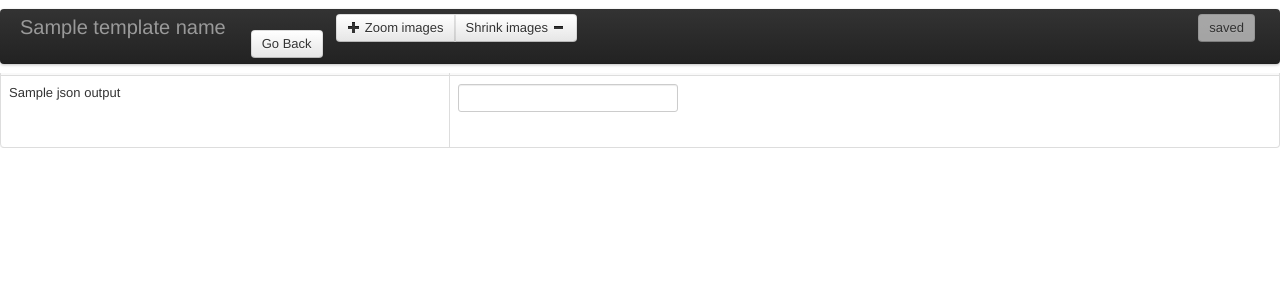
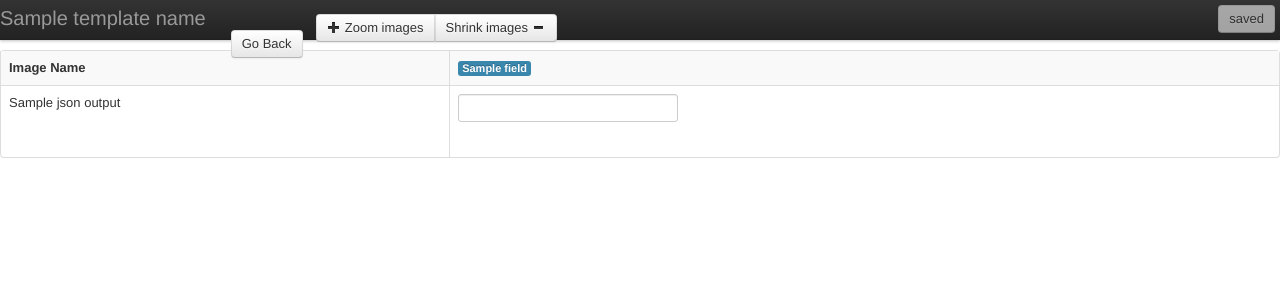
Before and after one commit to nathanathan/ODKScan_webapp, a Django app: template templates/transcribe.html in a window 1280 px wide. Shown: the top 300 px of the page. Run offline with Django 3.2, Linux system fonts and the light colour scheme; the template is opened without the code that fills it: most values are stand-ins (such as "Sample title", 1, 10 or a date in 2020); some libraries are stand-ins or nearby versions.

Commit message:
Fixing style issues

```diff
--- a/actions.py
+++ b/actions.py
@@ -116,7 +116,7 @@
     t = loader.get_template('transcribe.html')
     c = transcription_context(modeladmin, request, queryset, autofill=True, showSegs=True)
     return HttpResponse(t.render(c))
-transcribe.short_description = "Transcribe (table view)"
+transcribe.short_description = "Transcribe Selected Forms"
 
 def transcribeFormView(modeladmin, request, queryset):
     t = loader.get_template('formViewSet.html')
--- a/admin.py
+++ b/admin.py
@@ -62,7 +62,7 @@
     readonly_fields = ('processing_log',)
     actions = [actions.process_forms,
                actions.transcribe,
-               actions.transcribeFormView,
+               #actions.transcribeFormView,
                actions.finalize,
                actions.generate_csv]
 
--- a/templates/transcribe.html
+++ b/templates/transcribe.html
@@ -15,7 +15,7 @@
   <body>
   	<form action="/save_transcription/" method="post">{% csrf_token %}
 
-    <div class="navbar header">
+    <div class="navbar navbar-fixed-top">
       <div class="navbar-inner">
         <button class="btn save" type="submit">
     		Save
@@ -23,6 +23,7 @@
 
         <a class="brand" href="#">{{template_name}}</a>
 
+        <div class="nav">
             <div class="btn-toolbar">
                 <a class='btn' onclick="window.history.back();">
                     Go Back
@@ -34,7 +35,9 @@
             </div>
         </div>
       </div>
-    <div style="height: 40px;"></div>
+    </div>
+
+    <div style="height: 50px;"></div>
 
 	<table class="table table-striped table-bordered">
 		<tr>
```
Also changed, not shown: templates/xlsform.html (+7 -2 lines). Lines whose indentation alone changed are shown as unchanged.
